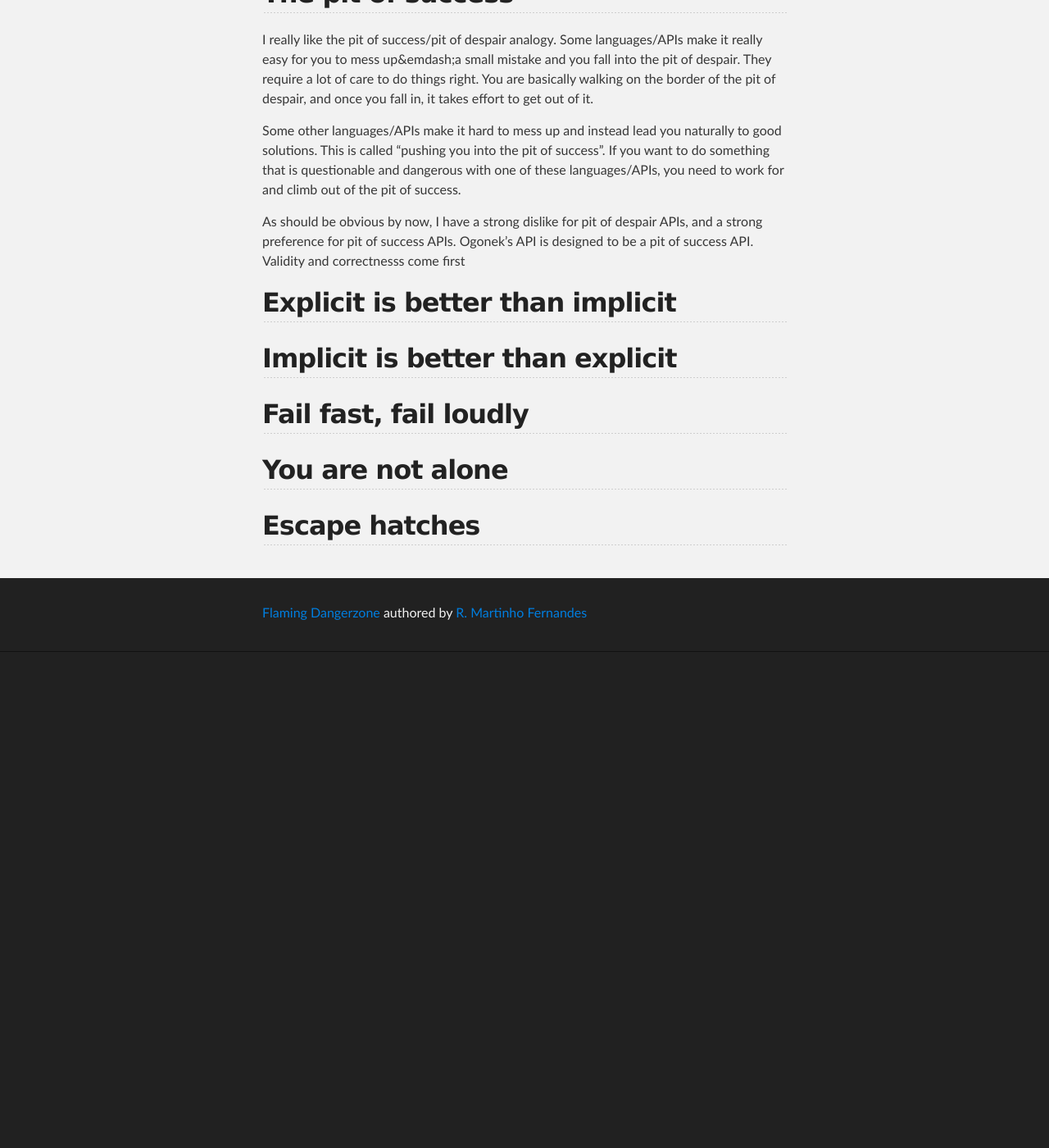
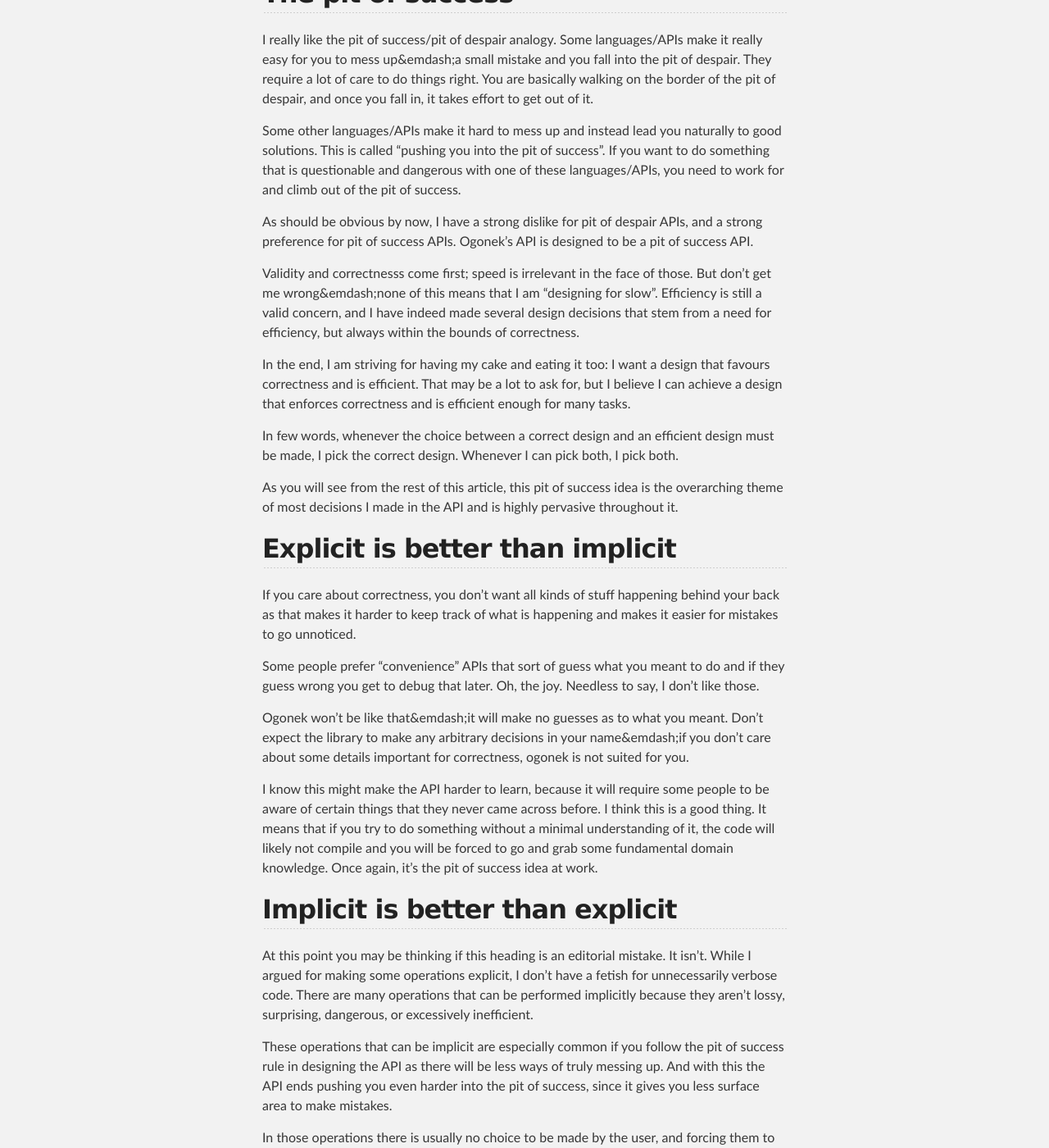
Before and after one commit to rmartinho/flamingdangerzone, a Jekyll site: the page built from _posts/unicode/2013-09-23-ogonek.markdown, in a window 1280 px wide and 1400 px high, scrolled down 579 px. Shown: the whole window at 82% size. Built offline with Jekyll 4.4.1, drawn with Linux system fonts in a browser that asks for light colours; Markdown is read by kramdown in place of the engine named in the settings; before the commit the page ends 1374 px from its top, so only the background shows below that; some of the changed text lies outside the part shown.

Commit message:
More writing on the design goals.

```diff
--- a/_posts/unicode/2013-09-23-ogonek.markdown
+++ b/_posts/unicode/2013-09-23-ogonek.markdown
@@ -35,11 +35,68 @@
 
 As should be obvious by now, I have a strong dislike for pit of despair APIs,
 and a strong preference for pit of success APIs. Ogonek's API is designed to be
-a pit of success API. Validity and correctnesss come first
+a pit of success API.
+
+Validity and correctnesss come first; speed is irrelevant in the face of those.
+But don't get me wrong&emdash;none of this means that I am "designing for slow".
+Efficiency is still a valid concern, and I have indeed made several design
+decisions that stem from a need for efficiency, but always within the bounds of
+correctness.
+
+In the end, I am striving for having my cake and eating it too: I want a design
+that favours correctness and is efficient. That may be a lot to ask for, but I
+believe I can achieve a design that enforces correctness and is efficient enough
+for many tasks.
+
+In few words, whenever the choice between a correct design and an efficient
+design must be made, I pick the correct design. Whenever I can pick both, I pick
+both.
+
+As you will see from the rest of this article, this pit of success idea is the
+overarching theme of most decisions I made in the API and is highly pervasive
+throughout it.
 
 ## Explicit is better than implicit
 
+If you care about correctness, you don't want all kinds of stuff happening
+behind your back as that makes it harder to keep track of what is happening and
+makes it easier for mistakes to go unnoticed.
+
+Some people prefer "convenience" APIs that sort of guess what you meant to do
+and if they guess wrong you get to debug that later. Oh, the joy. Needless to
+say, I don't like those.
+
+Ogonek won't be like that&emdash;it will make no guesses as to what you meant.
+Don't expect the library to make any arbitrary decisions in your name&emdash;if
+you don't care about some details important for correctness, ogonek is not
+suited for you.
+
+I know this might make the API harder to learn, because it will require some
+people to be aware of certain things that they never came across before. I think
+this is a good thing. It means that if you try to do something without a minimal
+understanding of it, the code will likely not compile and you will be forced to
+go and grab some fundamental domain knowledge. Once again, it's the pit of
+success idea at work.
+
 ## Implicit is better than explicit
+
+At this point you may be thinking if this heading is an editorial mistake. It
+isn't. While I argued for making some operations explicit, I don't have a fetish
+for unnecessarily verbose code. There are many operations that can be performed
+implicitly because they aren't lossy, surprising, dangerous, or excessively
+inefficient.
+
+These operations that can be implicit are especially common if you follow the
+pit of success rule in designing the API as there will be less ways of truly
+messing up. And with this the API ends pushing you even harder into the pit of
+success, since it gives you less surface area to make mistakes.
+
+In those operations there is usually no choice to be made by the user, and
+forcing them to explicitly choose the single alternative available is annoying
+and only adds clutter to the code.
+
+In short, operations on ogonek are automated whenever that does not reduce
+flexibility or functionality, and require explicit intervention otherwise.
 
 ## Fail fast, fail loudly
 
```
